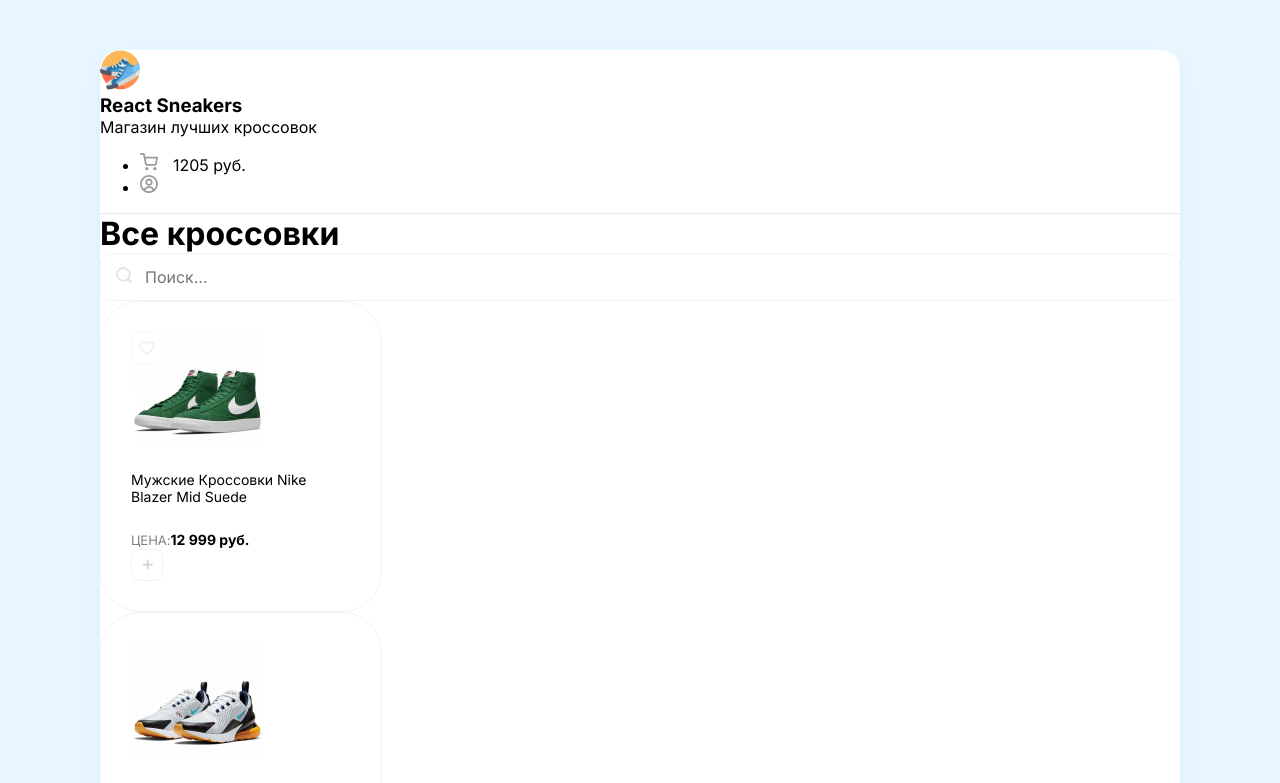
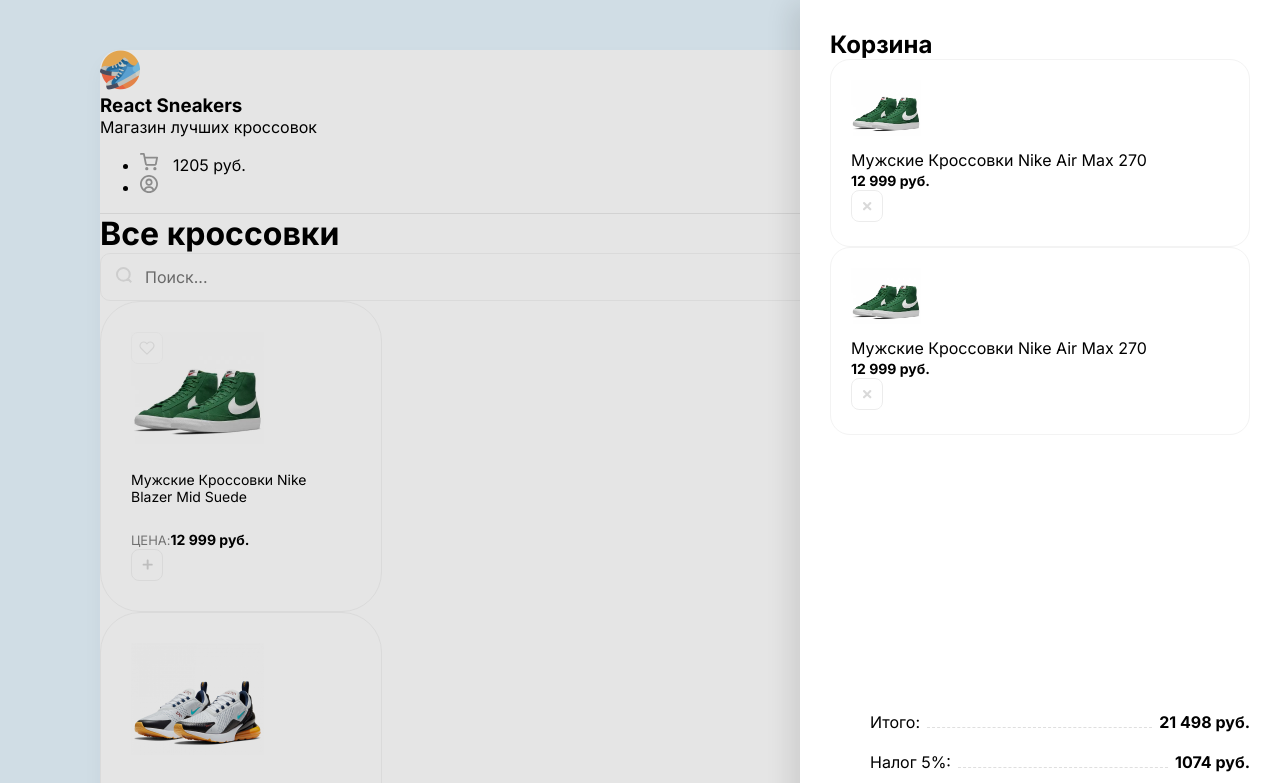
Before and after one commit to Issakov142/React-sneakers, a React (Create React App) app: page / in a window 1280 px wide. Shown: the top 783 px of the page. Built offline with nearby package versions, Linux system fonts and the light colour scheme.

Commit message:
drawer created

```diff
--- a/src/App.js
+++ b/src/App.js
@@ -4,8 +4,45 @@
 function App() {
   return (
     <div className="wrapper clear">
-      <div className="drawer">
+      <div className="overlay">
+        <div className="drawer">
+          <h2 className="mb-30">Корзина</h2>
 
+            <div className="items">
+                <div className="cartItem d-flex align-center mb-20">
+            {/* <img className="mr-20" width={70} height={70} src="/img/sneakers/1.jpg" alt="Sneakers" /> */}
+            <div style={{backgroundImage:'url(/img/sneakers/1.jpg)'}} className="cartItemImg"></div>
+            <div className="mr-20 flex">
+              <p className="mb-5">Мужские Кроссовки Nike Air Max 270</p>
+              <b>12 999 руб.</b>
+            </div>
+            <img className="removeBtn" src="/img/btn-remove.svg" alt="Remove" />
+          </div>
+
+          <div className="cartItem d-flex align-center mb-20">
+            {/* <img className="mr-20" width={70} height={70} src="/img/sneakers/1.jpg" alt="Sneakers" /> */}
+            <div style={{backgroundImage:'url(/img/sneakers/1.jpg)'}} className="cartItemImg"></div>
+            <div className="mr-20 flex">
+              <p className="mb-5">Мужские Кроссовки Nike Air Max 270</p>
+              <b>12 999 руб.</b>
+            </div>
+            <img className="removeBtn" src="/img/btn-remove.svg" alt="Remove" />
+          </div>
+            </div>
+            <ul className="cartTotalBlock">
+              <li>
+                <span>Итого:</span>
+                <div></div>
+                <b>21 498 руб. </b>
+              </li>
+              <li>
+                <span>Налог 5%:</span>
+                <div></div>
+                <b>1074 руб.</b>
+              </li>
+            </ul>
+            <button>Оформить заказ</button>
+        </div>
       </div>
 
 
--- a/src/index.scss
+++ b/src/index.scss
@@ -83,9 +83,77 @@
     width: 200px;
   }
 }
+.overlay {
+  position: absolute;
+  top: 0;
+  left: 0;
+  width: 100%;
+  height: 100%;
+  background-color: rgba(0, 0, 0, 0.1);
+  z-index: 1;
+}
 .drawer {
   position: absolute;
-  width: 385px;
+  right: 0;
+  height: 100%;
+  width: 420px;
   box-shadow: -10px 4px 24px 0 rgba(0, 0, 0, 0.1);
   background: #fff;
+  padding: 30px;
+  display: flex;
+  flex-direction: column;
+
+    h2 {
+      margin: 0;
+    }
 }
+.cartTotalBlock {
+  li {
+    display: flex;
+    align-items: flex-end;
+    margin-bottom: 20px;
+
+    div {
+        flex: 1;
+        height: 1px;
+        border-bottom: 1px dashed #dfdfdf;
+        position: relative;
+        top: -4px;
+        margin: 0 7px;
+      }
+  }
+}
+.items {
+  flex: 1;
+}
+.cartItem {
+  border: 1px solid #f3f3f3;
+  border-radius: 20px;
+  overflow: hidden;
+  padding: 20px;
+
+  .cartItemImg {
+     width: 70px;
+     height: 70px;
+     background-size: contain;
+     background-position: 0 -3px;
+     background-repeat: no-repeat;
+     margin-right: 20px;
+
+  }
+
+  p {
+    font-size: 16px;
+    margin: 0;
+  }
+  b {
+    font-size: 14px;
+  }
+  .removeBtn {
+    cursor: pointer;
+    opacity: 0.5;
+    transition: opacity 0.15s ease-in-out;
+
+    &:hover { opacity: 1;}
+  }
+}
```
Also changed, not shown: public/img/btn-remove.svg (added).
